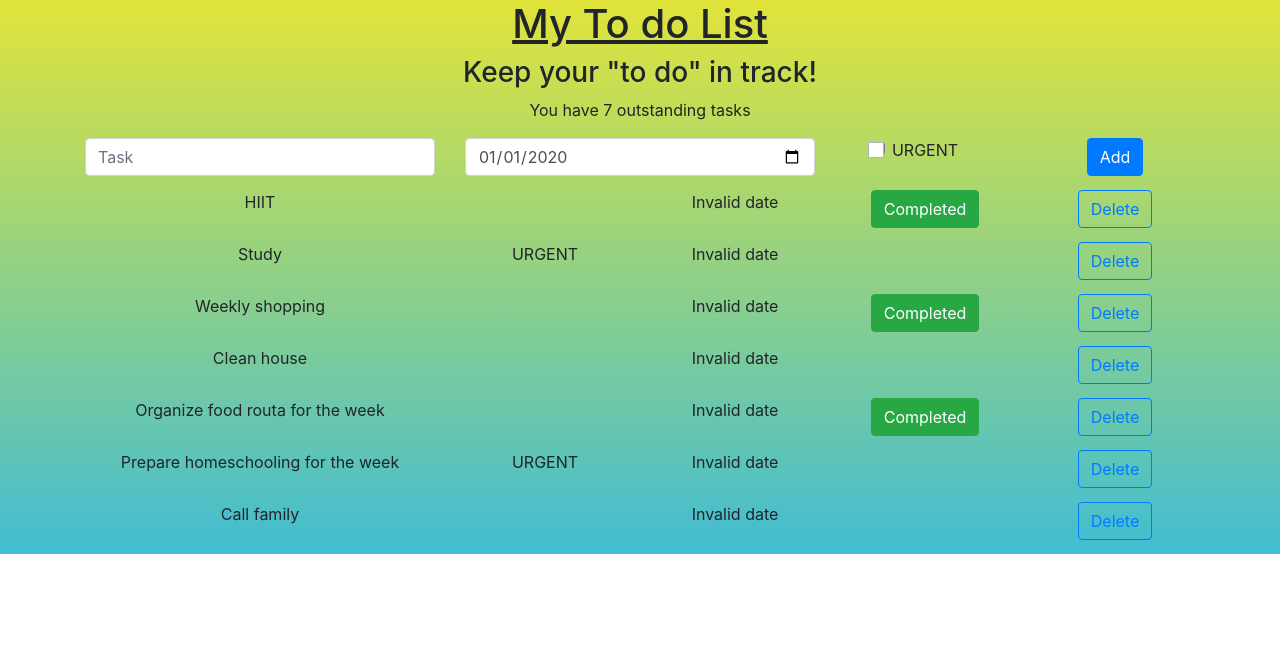
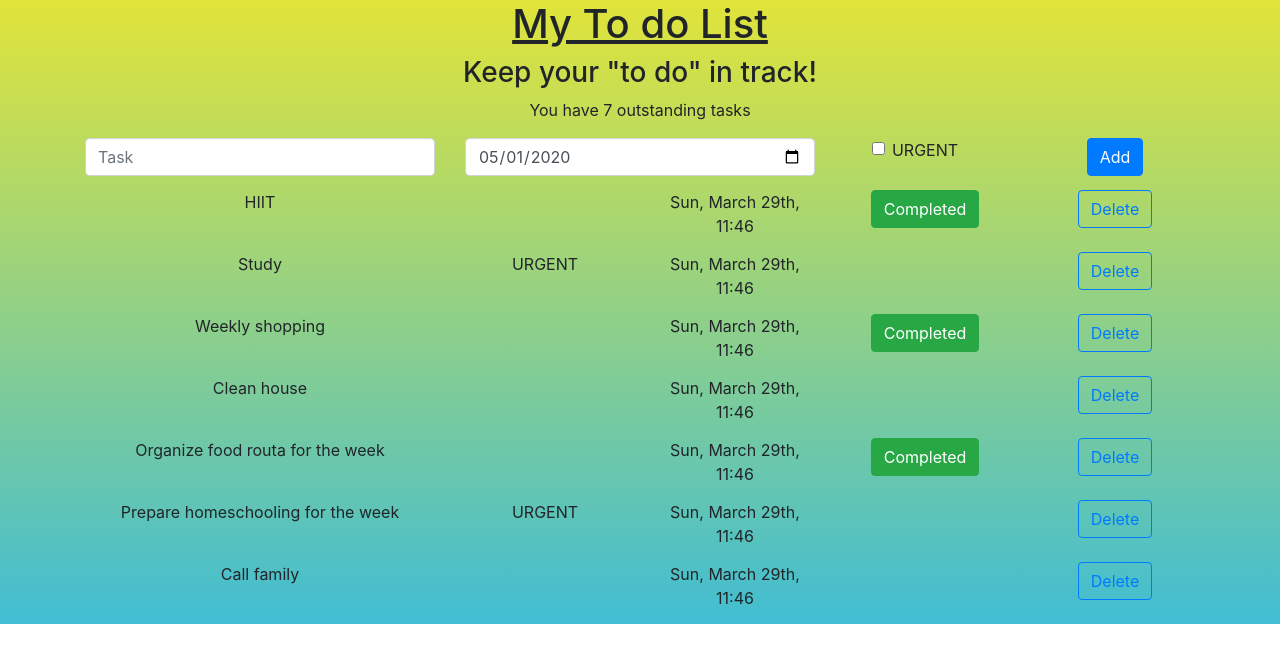
Before and after one commit to SusanaCodes/Todoapp_react, a React (Create React App) app: page / in a window 1280 px wide. Shown: the top 662 px of the page. Built offline with nearby package versions, Linux system fonts and the light colour scheme.

Commit message:
Urgent button not working

```diff
--- a/src/App.js
+++ b/src/App.js
@@ -40,6 +40,17 @@ function App() {
   setTasks(newTasks);
 }
 
+const addNewTask = (text, date, urgent) => {
+  const newTask = {
+    text: text,
+    dueDate: date,
+    urgent : urgent,
+    completed: false,
+    id : Math.random()*1000
+  };
+const newTasks = [...tasks, newTask];
+setTasks (newTasks);
+}
 
 return (
   <div className="App">
@@ -47,7 +58,7 @@ return (
     <main>
       <TaskCount count={tasks.length} />
       <div className="container">
-        <AddNewTask />
+        <AddNewTask addNewTaskFunc={addNewTask}/>
         {tasks.map(function (task) {
           return <Task key={task.id} deleteTaskFunc={deleteTask} completeTaskFunc= {completeTask}text={task.text} urgent={task.urgent} completed={task.completed} dueDate={task.dueDate} id={task.id} />;
         })}
--- a/src/NewTask/AddNewTask.js
+++ b/src/NewTask/AddNewTask.js
@@ -1,8 +1,8 @@
 import React, { useState } from "react";
 
-function AddNewTask() {
+function AddNewTask(props) {
     const [taskText, setTaskText] = useState("");
-    const [date, setDate] = useState("2020-01-01");
+    const [date, setDate] = useState("2020-05-01");
     const [urgent, setUrgent] = useState(false);
 
     const handleTextChange = (event) => {
@@ -14,8 +14,11 @@ function AddNewTask() {
     }
 
     const handleUrgentChange = (event) => {
-        console.log(event.target.check);
         setUrgent(event.target.check);
+    }
+
+    const handleAddTask = (event) => {
+        props.addNewTaskFunc(taskText, date, urgent);
     }
 
 
@@ -30,12 +33,12 @@ function AddNewTask() {
             </div>
             <div className="col-2">
                 <input type="checkbox" className="form-check-input" id="urgentCheck" checked={urgent} onChange={handleUrgentChange} />
-                <label class="custom-control-label" htmlfor="urgentCheck">
+                <label class="form-check-label" htmlfor="urgentCheck">
                     URGENT
           </label>
             </div>
             <div className="col-2">
-                <button class="btn btn-primary" type="submit">Add</button>
+                <button class="btn btn-primary" type="submit" onClick={handleAddTask} >Add</button>
             </div>
         </div>
     );
--- a/src/Task/Task.js
+++ b/src/Task/Task.js
@@ -22,7 +22,7 @@ const Task = (props) => {
                 {props.urgent === true ? " URGENT" : ""}
             </div>
             <div className="col-3 col-md-2">
-                {moment(props.dueDate).format("ddd, MMMM Do, h:mm")}
+                {moment(props.Date).format("ddd, MMMM Do, h:mm")}
             </div>
             <div className="col-3 col-md-2">
                 {props.completed === false && <button type="button" class="btn btn-success" onClick={handlecompleteClick}>Completed</button>}
```
